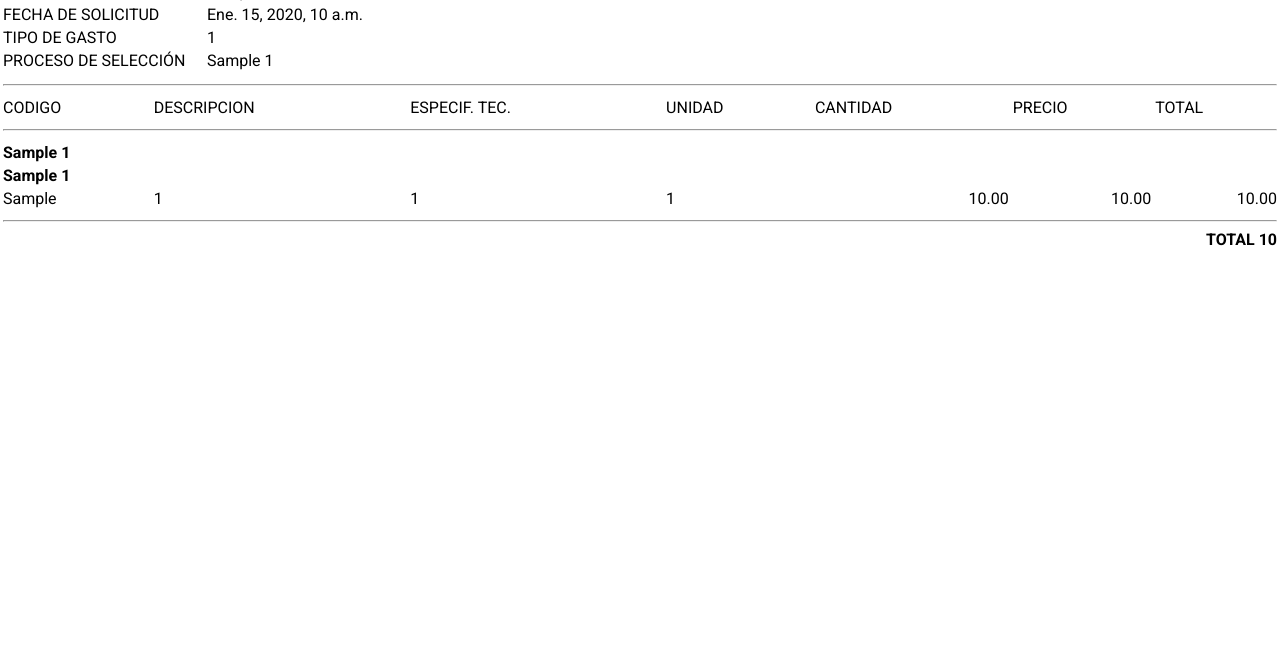
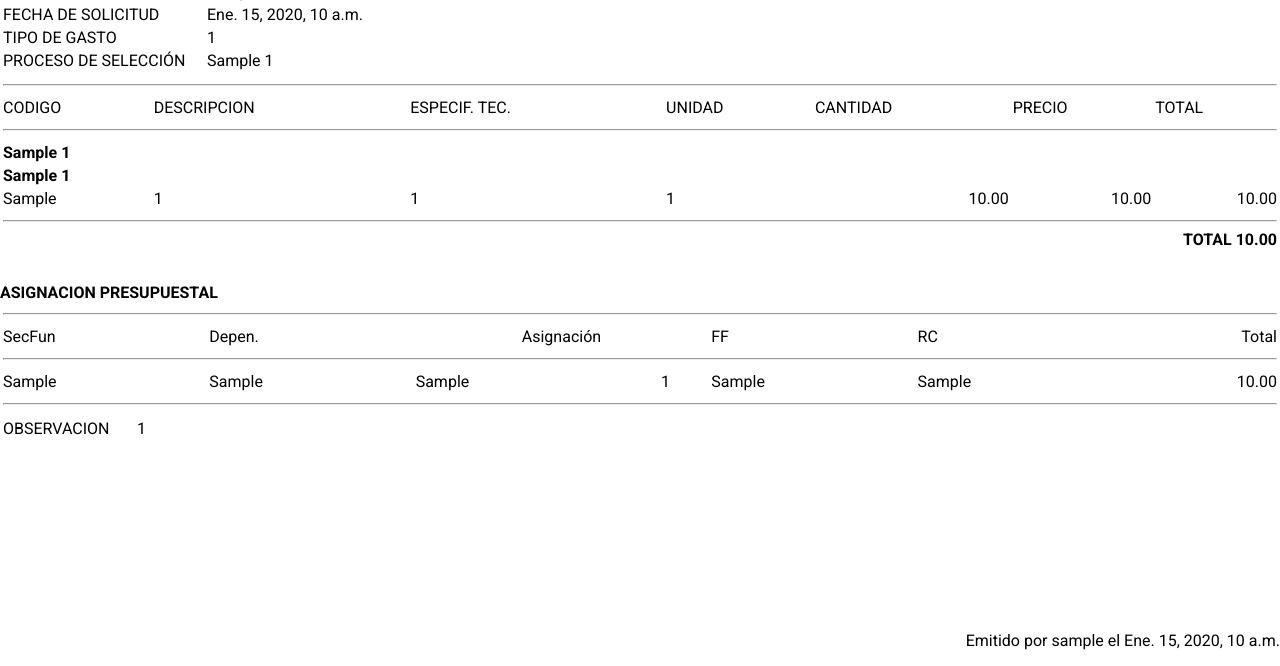
Before and after one commit to mariomediam/pre-licencia-backend, a Django app: template project_mpp/app_abastec/templates/requerimiento.html in a window 1280 px wide. Shown: the part 134-800 px from the top of the page. Run offline with Django 3.2, Linux system fonts and the light colour scheme; the template is opened without the code that fills it: most values are stand-ins (such as "Sample title", 1, 10 or a date in 2020).

Commit message:
Imprimir requerimiento

```diff
--- a/project_mpp/app_abastec/templates/requerimiento.html
+++ b/project_mpp/app_abastec/templates/requerimiento.html
@@ -53,6 +53,19 @@
            vertical-align: top;
         }
 
+        .align-left {
+            text-align: left;
+        }
+
+        .footer {
+            position: fixed;
+            left: 0;
+            bottom: 0;
+            width: 100%;
+            text-align: right;
+            padding-right: 10px;
+        }
+
 
     </style>
 
@@ -73,9 +86,7 @@
             </td>
             <td class="header-middle"><h4 class="text-center">EXPEDIENTE Nº {{ C_exp }}</h4></td>
             <td>
-                <!-- <img alt="Piura" class="img-escudo" src="http://tramitevirtual.munipiura.gob.pe/Content/img/logo02.png" />
-                <p class="text-header">MUNICIPALIDAD PROVINCIAL DE PIURA</p>
-                <p class="text-header">OFICINA DE ABASTECIMIENTO</p> -->
+                Página [page] de [topage]
 
             </td>
         </tr>
@@ -142,7 +153,7 @@
 
 
             </tr>
-            {% for secfun_row in reque_gasto %}
+            {% for secfun_row in lista_reque_format %}
                 <tr >
                     <td colspan="7">
                         <h4 style="padding: 0; margin: 0;">{{ secfun_row.C_secfun}} {{ secfun_row.N_secfun_desc }}</h4>
@@ -174,14 +185,75 @@
             <tr >
                 <td colspan="7" class="align-right">
                     <hr>
-                    <h4 style="padding: 0; margin: 0;">TOTAL {{ Q_reque_total }}</h4>
+                    <h4 style="padding: 0; margin: 0;">TOTAL {{ Q_reque_total|floatformat:2 }}</h4>
                 </td>
 
 
             </tr>
         </table>
 
+        <h4 style="padding-top: 10px; margin-bottom: 0;">ASIGNACION PRESUPUESTAL</h4>
+
+        <table style="width: 100%;">
+            <tr >
+                <td colspan="7" class="align-right">
+                    <hr>
+                </td>
+            </tr>
+            <tr>
+                <td class="align-left">SecFun</td>
+                <td class="align-left">Depen.</td>
+                <td colspan="2" class="text-center">Asignación</td>
+                <td class="align-left">FF</td>
+                <td class="align-left">RC</td>
+                <td class="align-right">Total</td>
+            </tr>
+            <tr >
+                <td colspan="7" class="align-right">
+                    <hr>
+                </td>
+            </tr>
+            {% for gasto in reque_gasto %}
+                <tr>
+                    <td class="vertical-align-top">{{ gasto.C_SECFUN|striptags }}</td>
+                    <td class="vertical-align-top">{{ gasto.C_DEPEN|striptags }}</td>
+                    <td class="vertical-align-top">{{ gasto.C_CLAPRE|striptags }}</td>
+                    <td class="vertical-align-top">{{ gasto.N_CLAPRE_DESC|striptags }}</td>
+                    <td class="vertical-align-top">{{ gasto.C_fuefin }}</td>
+                    <td class="vertical-align-top">{{ gasto.C_recurso }}</td>
+                    <td class="vertical-align-top align-right">{{ gasto.Q_requegasto_monto|floatformat:2 }}</td>
+                </tr>
+            {% endfor %}
+            <tr >
+                <td colspan="7" class="align-right">
+                    <hr>
+                </td>
+            </tr>
+
+        </table>
+
+        <table>
+            <tr>
+                <td class="vertical-align-top" style="width: 130px;">OBSERVACION</td>
+                <td>
+                    {{ N_observaciones|safe }}
+                </td>
+            </tr>
+        </table>
+
+        <!-- n_tipcertif_desc,  N_tipceruser-->
+        {% if tipo == '01' %}
+            <p>TIPO DE CERTIFICACIÓN:
+                {% if N_tipcertif_desc|length > 0 %}
+                    {{ N_tipcertif_desc }} ingresado por {{ C_tipceruser }}
+                {% endif %}
+            </p>
+        {% endif %}
+
+
     </div>
+
+    <p class="footer">Emitido por {{ login }} el {{ fecha_print }}</p>
 
 <body>
 </html>
```
Also changed, not shown: project_mpp/app_abastec/templates/reque-footer.html (added, +8 -0 lines), project_mpp/app_abastec/views.py (+44 -36 lines), project_mpp/footer.html (added, +8 -0 lines).
